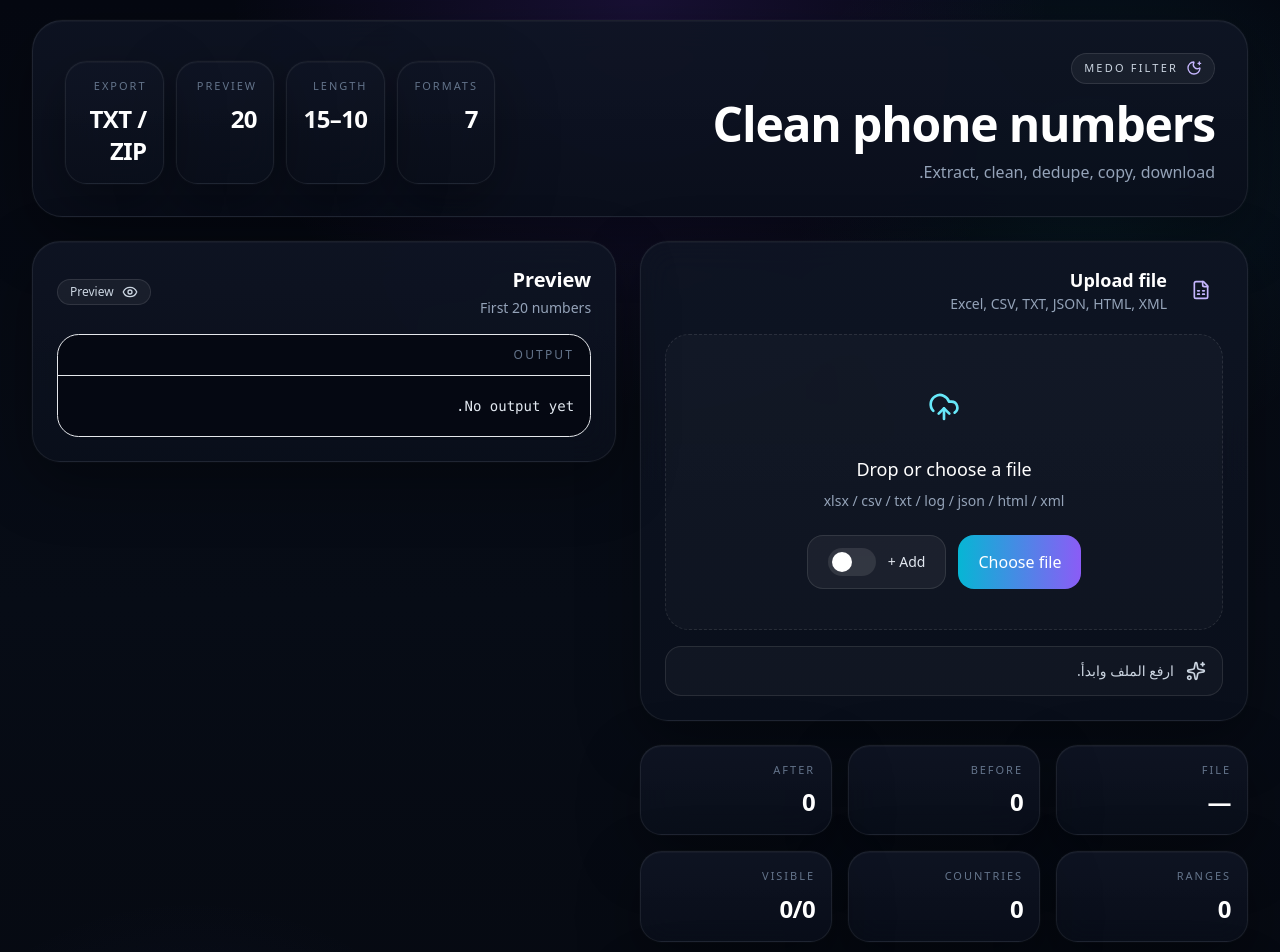
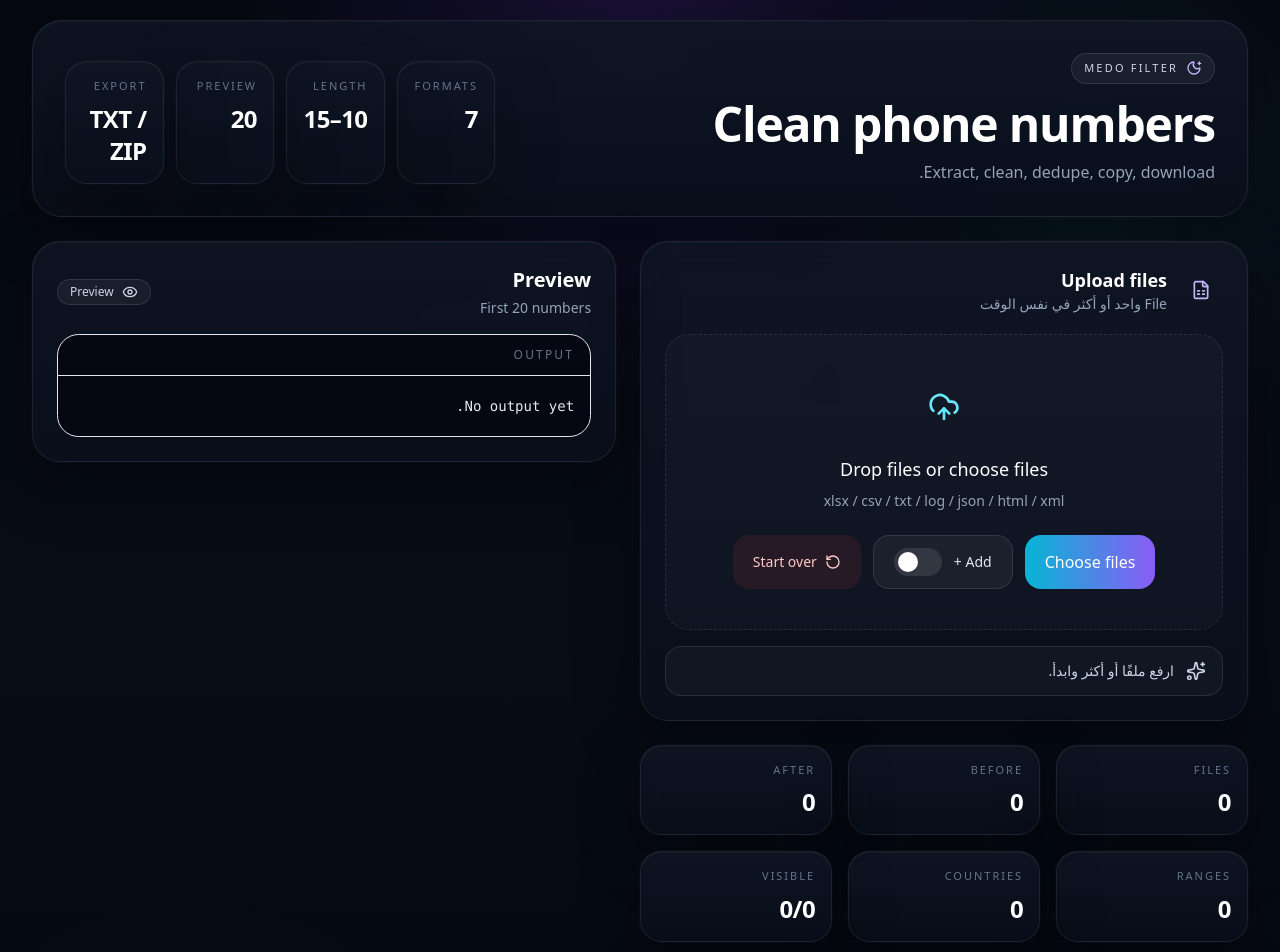
Before and after one commit to Medo-66m/Medofilter, a Next.js app: page / in a window 1280 px wide. Shown: the top 952 px of the page. Built offline with nearby package versions, Linux system fonts and the light colour scheme.

Commit message:
Add 'danger' variant to button and update messages

```diff
--- a/components/medo-filter-app.tsx
+++ b/components/medo-filter-app.tsx
@@ -10,6 +10,7 @@ import {
   FileSpreadsheet,
   LoaderCircle,
   MoonStar,
+  RotateCcw,
   Sparkles,
   UploadCloud,
   XCircle
@@ -101,14 +102,16 @@ function ActionButton({
   onClick: () => void | Promise<void>;
   disabled: boolean;
   children: React.ReactNode;
-  variant?: "primary" | "secondary" | "cyan";
+  variant?: "primary" | "secondary" | "cyan" | "danger";
 }) {
   const styles =
     variant === "primary"
       ? "bg-gradient-to-l from-violet-500 to-fuchsia-500 text-white hover:scale-[1.01] active:scale-[0.99]"
       : variant === "cyan"
         ? "border border-cyan-400/20 bg-cyan-400/10 text-cyan-100 hover:bg-cyan-400/15"
-        : "border border-white/10 bg-white/5 text-white hover:bg-white/10";
+        : variant === "danger"
+          ? "border border-red-500/20 bg-red-500/10 text-red-200 hover:bg-red-500/15"
+          : "border border-white/10 bg-white/5 text-white hover:bg-white/10";
 
   return (
     <button
@@ -136,18 +139,102 @@ function downloadSingleRangeTxt(range: string, lines: string[], addPlus: boolean
   URL.revokeObjectURL(url);
 }
 
+function dedupePreserveOrder(values: string[]): string[] {
+  const seen = new Set<string>();
+  const result: string[] = [];
+
+  for (const value of values) {
+    if (seen.has(value)) continue;
+    seen.add(value);
+    result.push(value);
+  }
+
+  return result;
+}
+
+function mergeParsedResults(results: ParsedResult[], fileNames: string[]): ParsedResult {
+  const outputLines = dedupePreserveOrder(results.flatMap((item) => item.outputLines));
+  const numbers = dedupePreserveOrder(
+    outputLines.map((line) => line.split("|")[0] ?? line)
+  );
+
+  const groupedMap = new Map<string, string[]>();
+  const countriesSet = new Set<string>();
+  const sheetsSet = new Set<string>();
+  let originalCount = 0;
+
+  for (const result of results) {
+    originalCount += result.originalCount;
+
+    for (const country of result.countries) {
+      countriesSet.add(country);
+    }
+
+    for (const sheet of result.sheets) {
+      sheetsSet.add(sheet);
+    }
+
+    for (const [groupName, lines] of Object.entries(result.groupedByRange)) {
+      const current = groupedMap.get(groupName) ?? [];
+      groupedMap.set(groupName, dedupePreserveOrder([...current, ...lines]));
+    }
+  }
+
+  const groupedByRange: Record<string, string[]> = {};
+  const rangeSummary = [...groupedMap.entries()]
+    .map(([range, lines]) => {
+      groupedByRange[range] = lines;
+      return {
+        range,
+        count: lines.length
+      };
+    })
+    .sort((a, b) => b.count - a.count || a.range.localeCompare(b.range));
+
+  const outputMode = results.some((item) => item.outputMode === "accounts")
+    ? "accounts"
+    : results.some((item) => item.outputMode === "pairs")
+      ? "pairs"
+      : "numbers";
+
+  const summaryLabel =
+    outputMode === "accounts"
+      ? "Groups"
+      : results.find((item) => item.summaryLabel === "Groups")?.summaryLabel ?? "Ranges";
+
+  return {
+    fileName:
+      fileNames.length === 1
+        ? fileNames[0] ?? "—"
+        : `${fileNames.length} files`,
+    originalCount,
+    cleanedCount: outputLines.length,
+    rangesCount: rangeSummary.length,
+    countriesCount: countriesSet.size,
+    rangeSummary,
+    numbers,
+    outputLines,
+    groupedByRange,
+    countries: [...countriesSet],
+    sheets: [...sheetsSet],
+    outputMode,
+    summaryLabel
+  };
+}
+
 export default function MedoFilterApp() {
   const inputRef = useRef<HTMLInputElement | null>(null);
 
   const [result, setResult] = useState<ParsedResult | null>(null);
   const [status, setStatus] = useState<StatusState>({
     tone: "idle",
-    message: "ارفع الملف وابدأ."
+    message: "ارفع ملفًا أو أكثر وابدأ."
   });
   const [dragActive, setDragActive] = useState(false);
   const [loading, setLoading] = useState(false);
   const [addPlus, setAddPlus] = useState(false);
   const [copyDone, setCopyDone] = useState(false);
+  const [uploadedFileNames, setUploadedFileNames] = useState<string[]>([]);
 
   const displayLines = useMemo(() => {
     if (!result) return [];
@@ -157,35 +244,62 @@ export default function MedoFilterApp() {
   const previewLines = useMemo(() => displayLines.slice(0, PREVIEW_LIMIT), [displayLines]);
   const hiddenCount = Math.max(displayLines.length - previewLines.length, 0);
 
-  async function handleSelectedFile(file: File) {
+  function onReset() {
+    setResult(null);
+    setUploadedFileNames([]);
+    setCopyDone(false);
+    setDragActive(false);
+    setLoading(false);
+    setStatus({
+      tone: "idle",
+      message: "ارفع ملفًا أو أكثر وابدأ."
+    });
+
+    if (inputRef.current) {
+      inputRef.current.value = "";
+    }
+  }
+
+  async function handleSelectedFiles(files: FileList | File[]) {
+    const fileArray = Array.from(files);
+    if (fileArray.length === 0) return;
+
     setLoading(true);
     setCopyDone(false);
+    setUploadedFileNames(fileArray.map((file) => file.name));
 
     setStatus({
       tone: "info",
-      message: `جاري تحليل ${file.name}...`
+      message:
+        fileArray.length === 1
+          ? `جاري تحليل ${fileArray[0]?.name ?? "file"}...`
+          : `جاري تحليل ${fileArray.length} ملفات...`
     });
 
     try {
-      const parsed = validateParsedResult(await parseFile(file));
-      setResult(parsed);
+      const parsedList = await Promise.all(
+        fileArray.map(async (file) => validateParsedResult(await parseFile(file)))
+      );
 
-      if (parsed.cleanedCount === 0) {
+      const merged = mergeParsedResults(parsedList, fileArray.map((file) => file.name));
+      setResult(merged);
+
+      if (merged.cleanedCount === 0) {
         setStatus({
           tone: "error",
-          message: "لم أجد بيانات صالحة داخل الملف."
+          message: "لم أجد بيانات صالحة داخل الملفات."
         });
       } else {
         setStatus({
           tone: "success",
           message:
-            parsed.cleanedCount > PREVIEW_LIMIT
-              ? `تم العثور على ${parsed.cleanedCount} سطرًا. المعروض أول ${PREVIEW_LIMIT} فقط.`
-              : `تم العثور على ${parsed.cleanedCount} سطرًا.`
+            merged.cleanedCount > PREVIEW_LIMIT
+              ? `تم العثور على ${merged.cleanedCount} سطرًا من ${fileArray.length} ملف. المعروض أول ${PREVIEW_LIMIT} فقط.`
+              : `تم العثور على ${merged.cleanedCount} سطرًا من ${fileArray.length} ملف.`
         });
       }
     } catch (error) {
-      const message = error instanceof Error ? error.message : "حدث خطأ أثناء قراءة الملف.";
+      const message = error instanceof Error ? error.message : "حدث خطأ أثناء قراءة الملفات.";
       setResult(null);
       setStatus({
         tone: "error",
@@ -197,18 +311,18 @@ export default function MedoFilterApp() {
   }
 
   async function onFileInputChange(event: React.ChangeEvent<HTMLInputElement>) {
-    const file = event.target.files?.[0];
-    if (!file) return;
-    await handleSelectedFile(file);
+    const files = event.target.files;
+    if (!files?.length) return;
+    await handleSelectedFiles(files);
     event.target.value = "";
   }
 
   async function onDrop(event: React.DragEvent<HTMLDivElement>) {
     event.preventDefault();
     setDragActive(false);
-    const file = event.dataTransfer.files?.[0];
-    if (!file) return;
-    await handleSelectedFile(file);
+    const files = event.dataTransfer.files;
+    if (!files?.length) return;
+    await handleSelectedFiles(files);
   }
 
   async function onCopy() {
@@ -254,7 +368,7 @@ export default function MedoFilterApp() {
       await downloadRangesZip(result.groupedByRange, addPlus);
       setStatus({
         tone: "success",
-        message: result.outputMode === "accounts" ? "تم تنزيل المجموعات." : "تم تنزيل ملف ranges."
+        message: result.outputMode === "accounts" ? "تم تنزيل المجموعات." : "تم تنزيل الملف."
       });
     } catch (error) {
       setStatus({
@@ -361,9 +475,9 @@ export default function MedoFilterApp() {
                   </div>
 
                   <div>
-                    <div className="text-lg font-semibold text-white">Upload file</div>
+                    <div className="text-lg font-semibold text-white">Upload files</div>
                     <div className="text-sm text-slate-400">
-                      Excel, CSV, TXT, JSON, HTML, XML
+                      File واحد أو أكثر في نفس الوقت
                     </div>
                   </div>
                 </div>
@@ -379,7 +493,7 @@ export default function MedoFilterApp() {
                     <UploadCloud className="h-8 w-8 text-cyan-300" />
                   </div>
 
-                  <div className="text-lg font-medium text-white">Drop or choose a file</div>
+                  <div className="text-lg font-medium text-white">Drop files or choose files</div>
                   <div className="mt-2 text-sm text-slate-400">
                     xlsx / csv / txt / log / json / html / xml
                   </div>
@@ -390,7 +504,7 @@ export default function MedoFilterApp() {
                       onClick={() => inputRef.current?.click()}
                       className="rounded-2xl bg-gradient-to-l from-violet-500 to-cyan-500 px-5 py-3 font-medium text-white transition duration-200 hover:scale-[1.01] active:scale-[0.99]"
                     >
-                      Choose file
+                      Choose files
                     </button>
 
                     <label className="flex cursor-pointer items-center justify-center gap-3 rounded-2xl border border-white/10 bg-white/5 px-5 py-3 text-sm text-slate-200 transition duration-200 hover:bg-white/8">
@@ -410,16 +524,44 @@ export default function MedoFilterApp() {
                         />
                       </button>
                     </label>
+
+                    <button
+                      type="button"
+                      onClick={onReset}
+                      className="inline-flex items-center justify-center gap-2 rounded-2xl border border-red-500/20 bg-red-500/10 px-5 py-3 text-sm text-red-200 transition duration-200 hover:bg-red-500/15"
+                    >
+                      <RotateCcw className="h-4 w-4" />
+                      Start over
+                    </button>
                   </div>
 
                   <input
                     ref={inputRef}
                     type="file"
                     accept={ACCEPTED_FILES}
+                    multiple
                     className="hidden"
                     onChange={onFileInputChange}
                   />
                 </div>
+
+                {uploadedFileNames.length > 0 ? (
+                  <div className="mt-4 rounded-2xl border border-white/10 bg-white/[0.03] p-4">
+                    <div className="mb-2 text-xs uppercase tracking-[0.18em] text-slate-500">
+                      Files
+                    </div>
+                    <div className="flex flex-wrap gap-2">
+                      {uploadedFileNames.map((name) => (
+                        <span
+                          key={name}
+                          className="rounded-full border border-white/10 bg-white/5 px-3 py-1 text-xs text-slate-300"
+                        >
+                          {name}
+                        </span>
+                      ))}
+                    </div>
+                  </div>
+                ) : null}
 
                 <div className="mt-4">
                   <StatusBanner status={status} />
@@ -428,7 +570,7 @@ export default function MedoFilterApp() {
             </div>
 
             <div className="grid grid-cols-2 gap-4 lg:grid-cols-3">
-              <StatCard label="File" value={result?.fileName ?? "—"} />
+              <StatCard label="Files" value={uploadedFileNames.length || 0} />
               <StatCard label="Before" value={result?.originalCount ?? 0} />
               <StatCard label="After" value={result?.cleanedCount ?? 0} />
               <StatCard label={summaryTitle} value={result?.rangesCount ?? 0} />
@@ -469,6 +611,15 @@ export default function MedoFilterApp() {
                   <FileArchive className="h-4 w-4" />
                   {result?.outputMode === "accounts" ? "Download groups" : "Download ranges"}
                 </ActionButton>
+
+                <ActionButton
+                  onClick={onReset}
+                  disabled={loading}
+                  variant="danger"
+                >
+                  <RotateCcw className="h-4 w-4" />
+                  Reset
+                </ActionButton>
               </div>
             </div>
 
@@ -490,7 +641,7 @@ export default function MedoFilterApp() {
                         <div className="min-w-0">
                           <div className="truncate text-sm font-medium text-slate-200">{item.range}</div>
                           <div className="mt-1 text-xs text-slate-500">
-                            {item.count} {result.outputMode === "accounts" ? "accounts" : "lines"}
+                            {item.count} {result?.outputMode === "accounts" ? "accounts" : "lines"}
                           </div>
                         </div>
 
```
